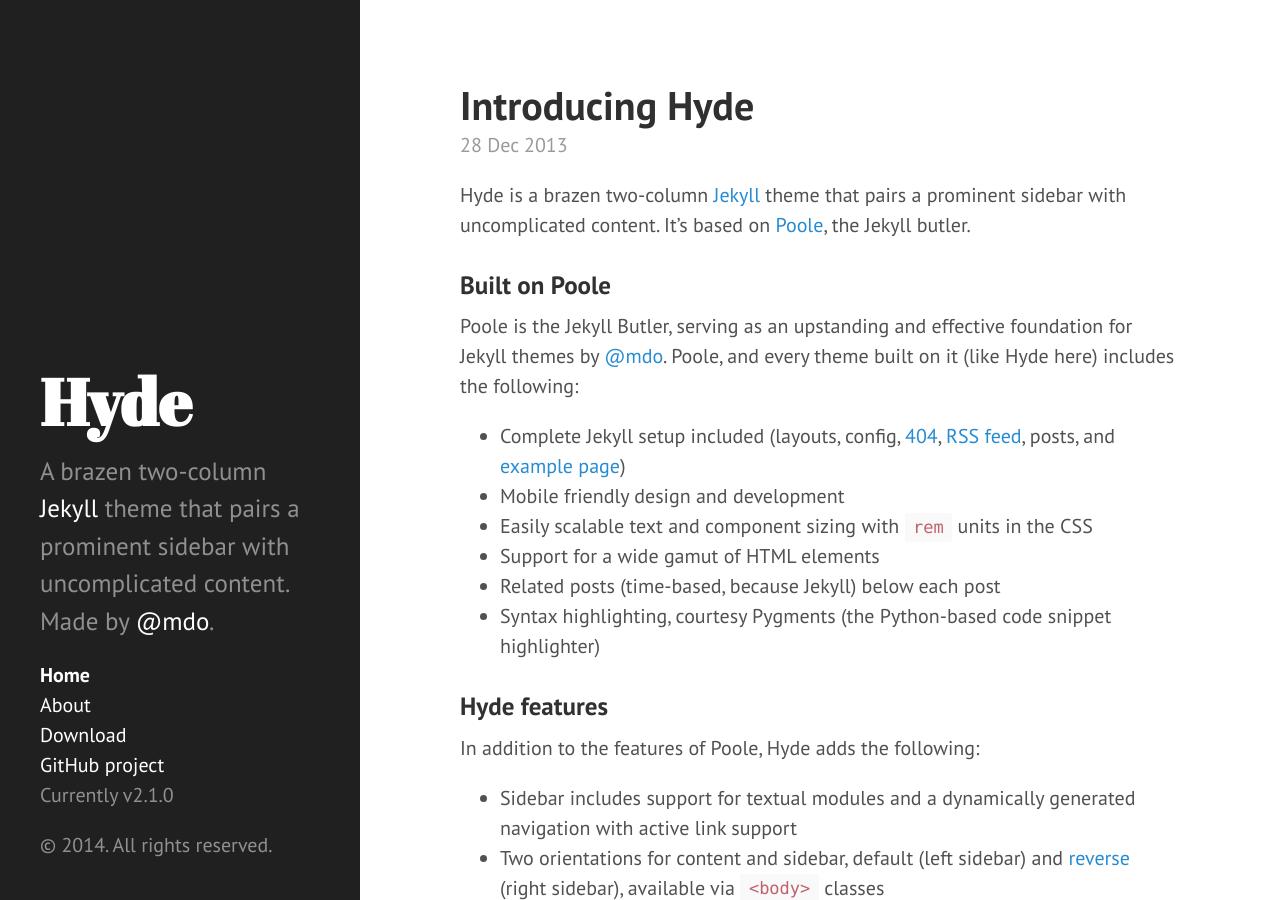
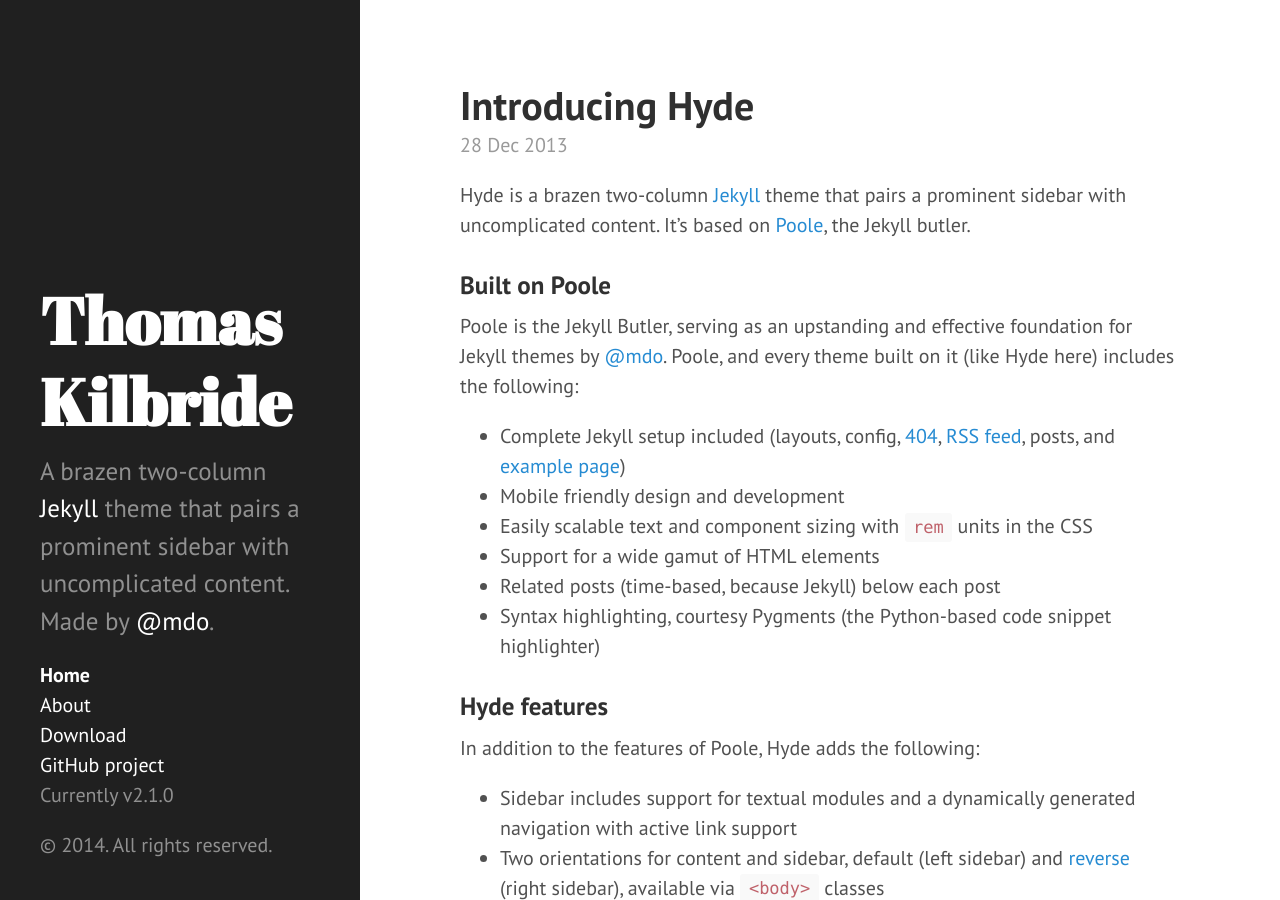
Before and after one commit to obnauticus/obnauticus.github.io, a Jekyll site: the page built from index.html, in a window 1280 px wide and 900 px high. Built offline with Jekyll 4.4.1, drawn with Linux system fonts in a browser that asks for light colours; Markdown is read by kramdown in place of the engine named in the settings; the list of posts is cut into pages by our own code.

Commit message:
changing CNAME

```diff
--- a/CNAME
+++ b/CNAME
@@ -1 +1 @@
-hyde.getpoole.com
+obnauticus.com
--- a/_config.yml
+++ b/_config.yml
@@ -6,14 +6,14 @@
 permalink:        pretty
 
 # Setup
-title:            Hyde
+title:            Thomas Kilbride
 tagline:          'A Jekyll theme'
 description:      'A brazen two-column <a href="http://jekyllrb.com" target="_blank">Jekyll</a> theme that pairs a prominent sidebar with uncomplicated content. Made by <a href="https://twitter.com/mdo" target="_blank">@mdo</a>.'
 url:              http://hyde.getpoole.com
 baseurl:          /
 
 author:
-  name:           'Mark Otto'
+  name:           'Thomas Kilbride'
   url:            https://twitter.com/mdo
 
 paginate:         5
```
Also changed, not shown: 1 other file.
